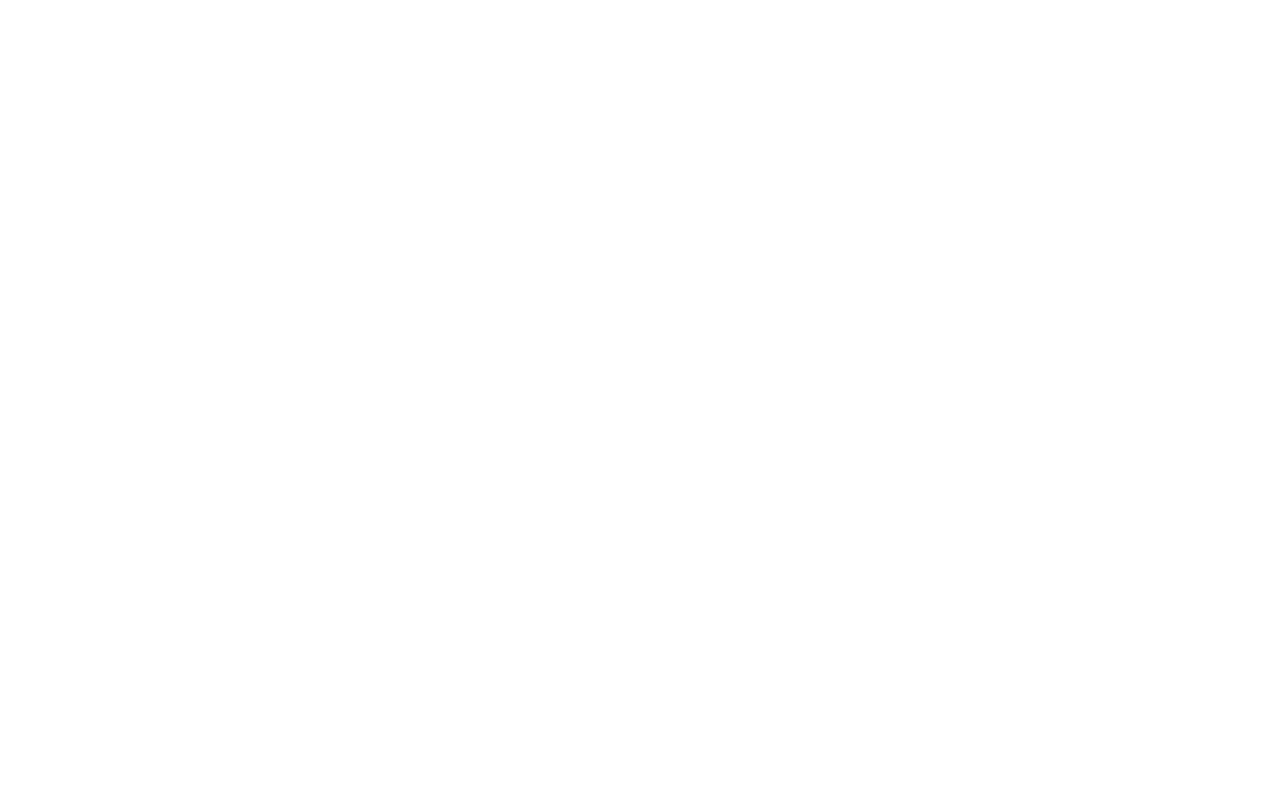
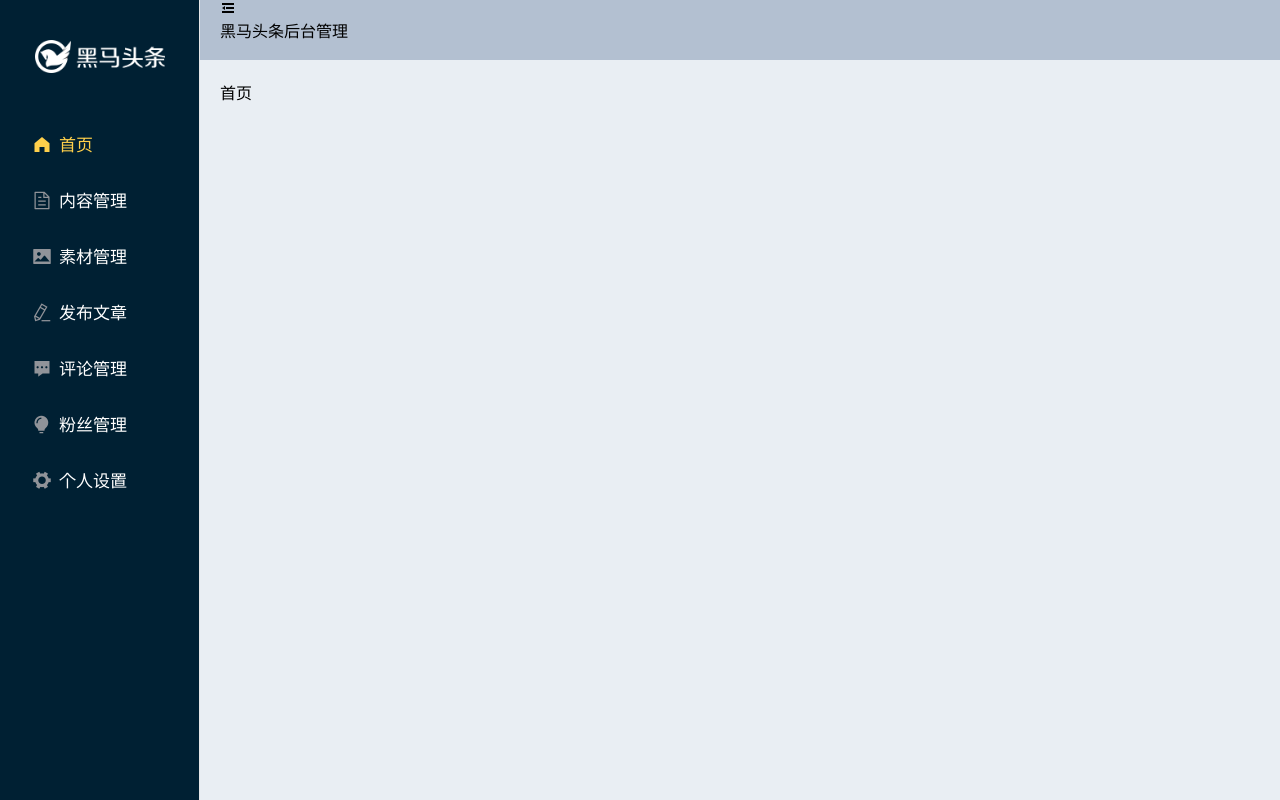
Before and after one commit to isssxiaolei/pc-admin, a Vue app: page /fans in a window 1280 px wide. Built offline with nearby package versions, Linux system fonts and the light colour scheme.

Commit message:
2.10日提交

```diff
--- a/src/router/index.js
+++ b/src/router/index.js
@@ -1,6 +1,9 @@
 import Vue from 'vue'
 import VueRouter from 'vue-router'
 import Login from '@/views/login/'
+import Home from '@/views/home/index.vue'
+import Layout from '@/views/layout/index.vue'
+
 Vue.use(VueRouter)
 
 const routes = [
@@ -8,7 +11,20 @@
     path: '/login',
     name: 'login',
     component: Login
+  },
+  {
+    path: '/',
+    // name: 'layout',  如果有默认子路由，则父路由不应起名字
+    component: Layout,
+    children: [
+      {
+        path: '', // path为空，会作为默认子路由渲染
+        name: 'home',
+        component: Home
+      }
+    ]
   }
+
 ]
 const router = new VueRouter({
   routes
--- /dev/null
+++ b/src/views/home/index.vue
@@ -0,0 +1,20 @@
+<template>
+  <div class="home-container">首页</div>
+</template>
+<script>
+export default {
+  name: 'HomeIndex',
+  data () {
+    return {}
+  },
+  components: {},
+  props: {},
+  computed: {},
+  watch: {},
+  created () {},
+  mounted () {},
+  methods: {}
+}
+</script>
+<style lang="less" scoped>
+</style>
--- /dev/null
+++ b/src/views/layout/components/aside.vue
@@ -0,0 +1,83 @@
+<template>
+  <el-menu
+    default-active="/"
+    background-color="#002033"
+    text-color="#fff"
+    active-text-color="#ffd04b"
+    router
+  >
+    <div class="login-head">
+      <div class="logo"></div>
+    </div>
+    <el-menu-item index="/">
+      <i class="el-icon-s-home text-top"></i>
+      <span slot="title">首页</span>
+    </el-menu-item>
+    <el-menu-item index="/article">
+      <i class="el-icon-document text-top"></i>
+      <span slot="title">内容管理</span>
+    </el-menu-item>
+    <el-menu-item index="/image">
+      <i class="el-icon-picture text-top"></i>
+      <span slot="title">素材管理</span>
+    </el-menu-item>
+    <el-menu-item index="/publish">
+      <i class="el-icon-edit text-top"></i>
+      <span slot="title">发布文章</span>
+    </el-menu-item>
+    <el-menu-item index="/comment">
+      <i class="el-icon-s-comment text-top"></i>
+      <span slot="title">评论管理</span>
+    </el-menu-item>
+    <el-menu-item index="/fans">
+      <i class="el-icon-s-opportunity text-top"></i>
+      <span slot="title">粉丝管理</span>
+    </el-menu-item>
+    <el-menu-item
+      class="nextOne"
+      index="/settings"
+    >
+      <i class="el-icon-s-tools text-top"></i>
+      <span slot="title">个人设置</span>
+    </el-menu-item>
+  </el-menu>
+</template>
+<script>
+export default {
+  name: 'AppAside',
+  data () {
+    return {}
+  },
+  components: {},
+  props: {},
+  computed: {},
+  watch: {},
+  created () {},
+  mounted () {},
+  methods: {}
+}
+</script>
+<style lang="less" scoped>
+.login-head {
+    display: flex;
+    justify-content: center;
+    padding-top: 40px;
+    margin-bottom: 20px;
+    .logo {
+      width: 130px;
+      height: 57px;
+      background: url('./logo_admin.png') no-repeat;
+      background-size: contain;
+    }
+  }
+  /deep/.text-top{
+    vertical-align: text-top !important;
+    &::before{
+      font-size: 20px;
+    }
+  }
+  /deep/.el-menu-item{
+    font-size: 17px;
+    padding-left: 30px !important;
+  }
+</style>
--- /dev/null
+++ b/src/views/layout/index.vue
@@ -0,0 +1,57 @@
+<template>
+  <el-container class="layout-container">
+    <el-aside
+      class="aside"
+      width="200px"
+    >
+      <AppAside class="aside-menu" />
+    </el-aside>
+    <el-container>
+      <el-header class="header">
+        <i class="el-icon-s-fold"></i>
+        <div>黑马头条后台管理</div>
+      </el-header>
+      <el-main class="main">
+        <!-- 子路由出口 -->
+        <router-view />
+      </el-main>
+    </el-container>
+  </el-container>
+</template>
+<script>
+import AppAside from './components/aside.vue'
+export default {
+  name: 'LayoutIndex',
+  data () {
+    return {}
+  },
+  components: { AppAside },
+  props: {},
+  computed: {},
+  watch: {},
+  created () {},
+  mounted () {},
+  methods: {}
+}
+</script>
+<style lang="less" scoped>
+.layout-container{
+  position: fixed;
+  left: 0;
+  right: 0;
+  top: 0;
+  bottom: 0;
+}
+.aside{
+   background-color: #D3DCE6;
+   .aside-menu{
+     height: 100%;
+   }
+}
+.header{
+  background-color: #B3C0D1;
+}
+.main{
+    background-color: #E9EEF3;
+}
+</style>
--- a/src/views/login/index.vue
+++ b/src/views/login/index.vue
@@ -118,6 +118,9 @@
           })
           // 关闭登录按钮loading
           this.loginLoading = false
+          this.$router.push({
+            name: 'home'
+          })
         })
         .catch(err => {
           console.log(err)
```
Also changed, not shown: src/views/layout/components/logo_admin.png (added).
